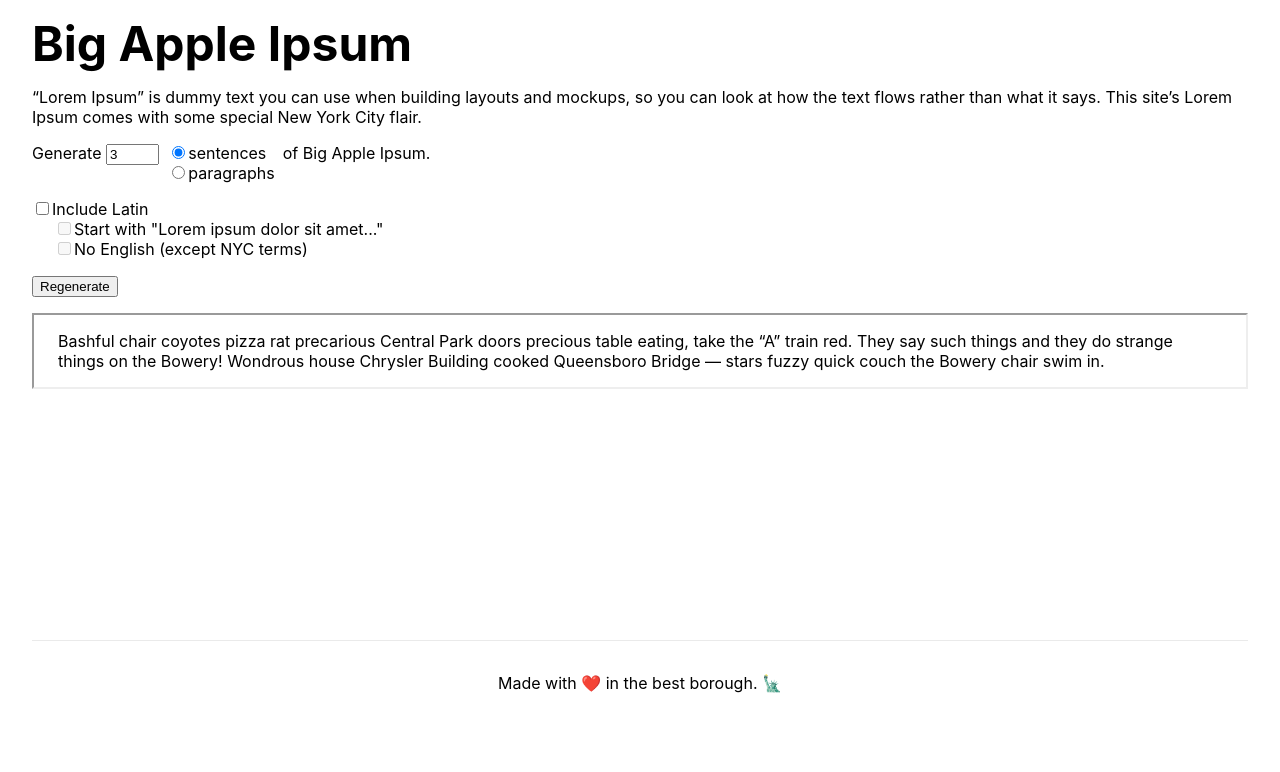
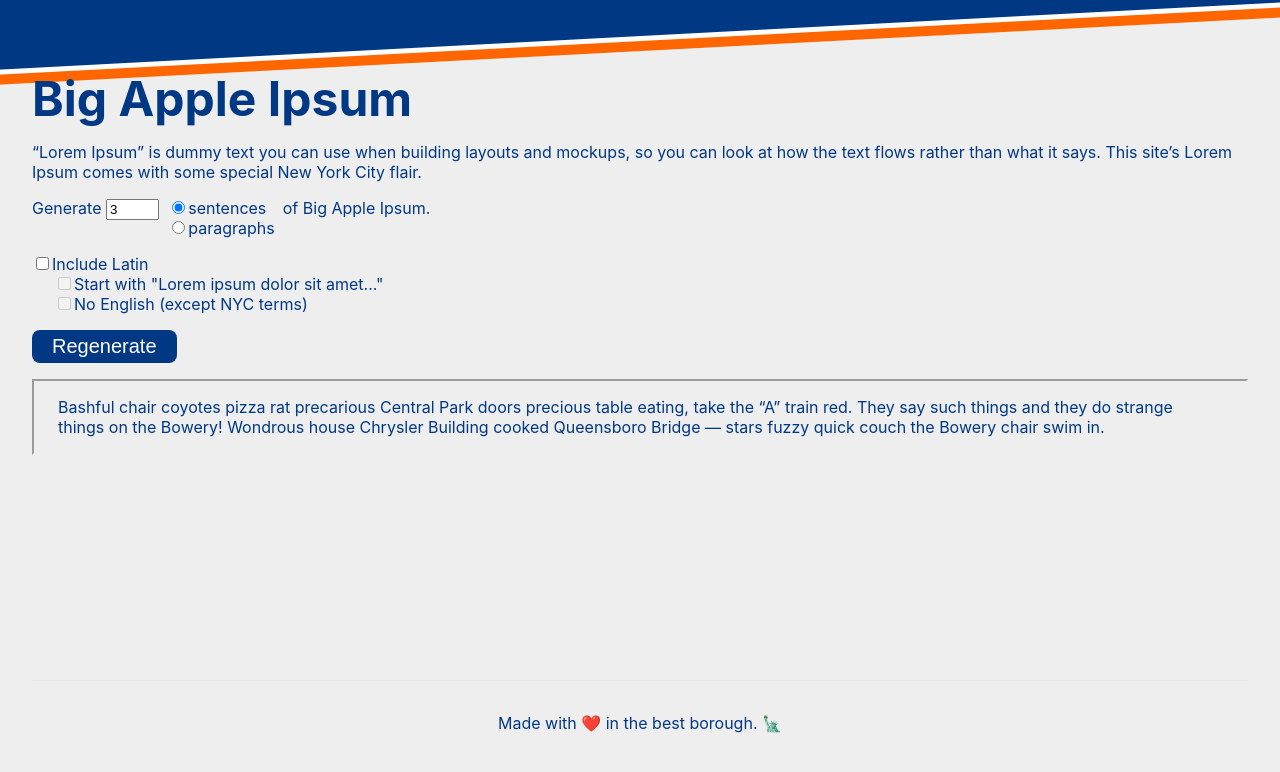
Before and after one commit to kmactane/big-apple-ipsum, a Next.js app: page / in a window 1280 px wide. Shown: the top 772 px of the page. Built offline with nearby package versions, Linux system fonts and the light colour scheme.

Commit message:
Major visual style update! Added NYC blue and orange!

```diff
--- a/lib/language.ts
+++ b/lib/language.ts
@@ -1062,6 +1062,7 @@ export const latin: Word[] = [
 	{word: 'benedicimus', pos: 'latin'},
 	{word: 'blanditiis', pos: 'latin'},
 	{word: 'bonae', pos: 'latin'},
+	{word: 'carborundum', pos: 'latin'},
 	{word: 'cillum', pos: 'latin'},
 	{word: 'coelestis', pos: 'latin'},
 	{word: 'commodi', pos: 'latin'},
@@ -1138,6 +1139,7 @@ export const latin: Word[] = [
 	{word: 'id', pos: 'latin'},
 	{word: 'illo', pos: 'latin'},
 	{word: 'illum', pos: 'latin'},
+	{word: 'illegitimi', pos: 'latin'},
 	{word: 'impedit', pos: 'latin'},
 	{word: 'in', pos: 'latin'},
 	{word: 'in', pos: 'latin'},
@@ -1247,7 +1249,9 @@ export const latin: Word[] = [
 	{word: 'sapiente', pos: 'latin'},
 	{word: 'sed', pos: 'latin'},
 	{word: 'sedes', pos: 'latin'},
+	{word: 'semper', pos: 'latin'},
 	{word: 'sequi', pos: 'latin'},
+	{word: 'sic', pos: 'latin'},
 	{word: 'similique', pos: 'latin'},
 	{word: 'sint', pos: 'latin'},
 	{word: 'sit', pos: 'latin'},
--- a/styles/Home.module.css
+++ b/styles/Home.module.css
@@ -1,5 +1,14 @@
+
 .container {
+  --nycBlue: #003884;
+  --nycOrange: #ff6600;
+  --nycWhite: #ffffff;
+  --pageBg: #eeeeee;
+}
+.container {
+  background: linear-gradient(177deg, var(--nycBlue) 24px, var(--nycWhite) 25px, var(--nycWhite) 29px, var(--nycOrange) 30px, var(--nycOrange) 39px, var(--pageBg) 40px);
   padding: 0 2rem;
+  color: var(--nycBlue);
 }
 
 .srOnly {
@@ -8,19 +17,38 @@
   position: absolute;
   left: -9999px;
 }
+
+div.sDown{
+  display: block;
+}
+span.sDown {
+  display: inline;
+}
+
+.mUp,
+.lUp {
+  display: none;
+}
+
+
+
 .main {
   min-height: 80vh;
   padding: 1rem 0;
-  /*flex: 1;*/
-  /*display: flex;*/
-  /*flex-direction: column;*/
-  /*justify-content: center;*/
-  /*align-items: center;*/
 }
 
 .main input[type=number] {
   width: 4em;
 }
+
+.title {
+  margin: 0;
+  line-height: 1.15;
+  font-size: 2rem;
+  margin-top: 20px;
+  /* text-shadow: 1px 1px 0px #ff6600, -1px 1px 0px #ff6600, -1px -1px 0px #ff6600, 1px -1px 0px #ff6600; */
+}
+
 
 .chunk {
   display: inline-block;
@@ -46,6 +74,15 @@ label.indented {
 .regen {
   clear: left;
   margin-left: 1.5em;
+}
+
+.regen button {
+  background-color: var(--nycBlue);
+  color: var(--nycWhite);
+  border: none;
+  border-radius: 8px;
+  font-size: 125%;
+  padding: 0.25em 1em;
 }
 
 #lipsum {
@@ -75,25 +112,14 @@ label.indented {
   flex-grow: 1;
 }
 
-.title {
-  margin: 0;
-  line-height: 1.15;
-  font-size: 2rem;
-}
 
-div.sDown{
-  display: block;
-}
-span.sDown {
-  display: inline;
-}
+@media (min-width: 500px) {
+  .container {
+    background: linear-gradient(177deg, var(--nycBlue) 37px, var(--nycWhite) 38px, var(--nycWhite) 42px, var(--nycOrange) 43px, var(--nycOrange) 52px, var(--pageBg) 53px);
+    min-height: 100vh;
+  }
 
-.mUp,
-.lUp {
-  display: none;
-}
-@media (min-width: 500px) {
-  div.sDown,
+    div.sDown,
   span.sDown {
     display: none;
   }
@@ -107,6 +133,7 @@ span.sDown {
   }
   .title {
     font-size: 2.5rem;
+    margin-top: 30px;
   }
   .chunk {
     display: inline-block;
@@ -124,6 +151,11 @@ span.sDown {
 }
 
 @media (min-width: 900px) {
+  .container {
+    background: linear-gradient(177deg, var(--nycBlue) 69px, var(--nycWhite) 70px, var(--nycWhite) 74px, var(--nycOrange) 75px, var(--nycOrange) 84px, var(--pageBg) 85px);
+    min-height: 100vh;
+  }
+
   div.sDown,
   span.sDown,
   div.mDown,
@@ -136,19 +168,15 @@ span.sDown {
   span.lUp {
     display: inline;
   }
-  .title {
+  .main {
+    min-height: 85vh;
+  }
+    .title {
     font-size: 3rem;
+    margin-top: 55px;
   }
 }
 
-
-
-@media (max-width: 600px) {
-  .grid {
-    width: 100%;
-    flex-direction: column;
-  }
-}
 
 @media (prefers-color-scheme: dark) {
   .card,
```
